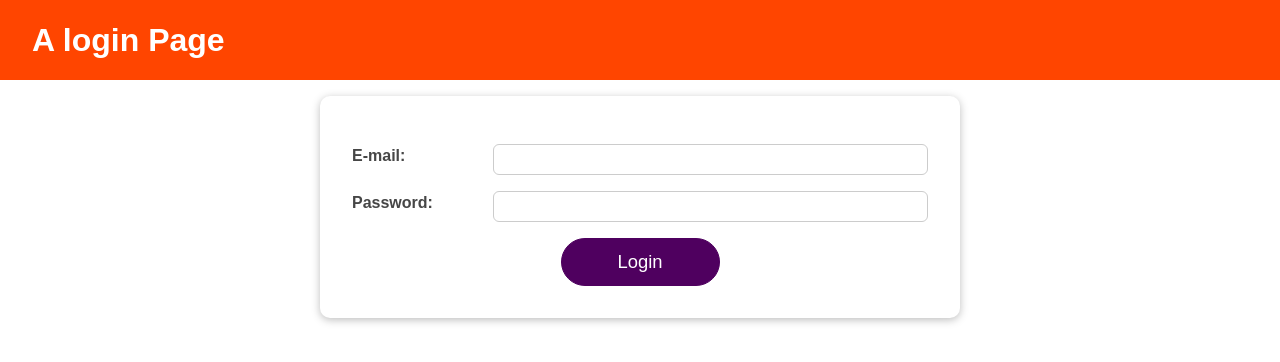
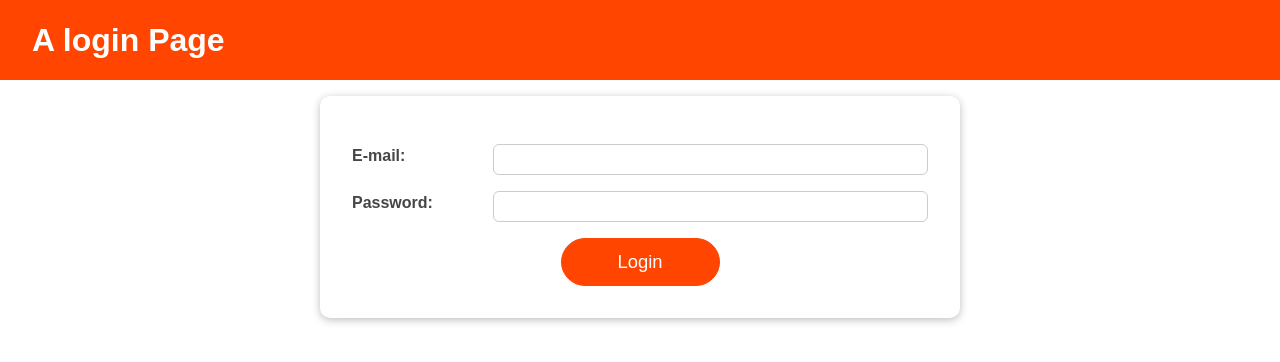
Before and after one commit to MwauStephen/React-Logg-In, a React (Create React App) app: page / in a window 1280 px wide. Shown: the top 362 px of the page. Built offline with nearby package versions, Linux system fonts and the light colour scheme.

Commit message:
changed some css colors for the form

```diff
--- a/src/Components/Login/Login.module.css
+++ b/src/Components/Login/Login.module.css
@@ -34,8 +34,9 @@
 
 .control input:focus {
   outline: none;
-  border-color: #4f005f;
-  background: #f6dbfc;
+  border-color: #ff4500;
+
+  background: #ccc;
 }
 
 .control.invalid input {
--- a/src/Components/UI/Button/Button.module.css
+++ b/src/Components/UI/Button/Button.module.css
@@ -1,7 +1,7 @@
 .button {
   font: inherit;
-  border: 1px solid #4f005f;
-  background: #4f005f;
+  border: 1px solid #ff4500;
+  background: #ff4500;
   color: white;
   padding: 0.75rem 3.5rem;
   cursor: pointer;
@@ -11,8 +11,8 @@
 
 .button:hover,
 .button:active {
-  background: #741188;
-  border-color: #741188;
+  background: #9e5034;
+  border-color: #9e5034;
 }
 
 .button:focus {
```
